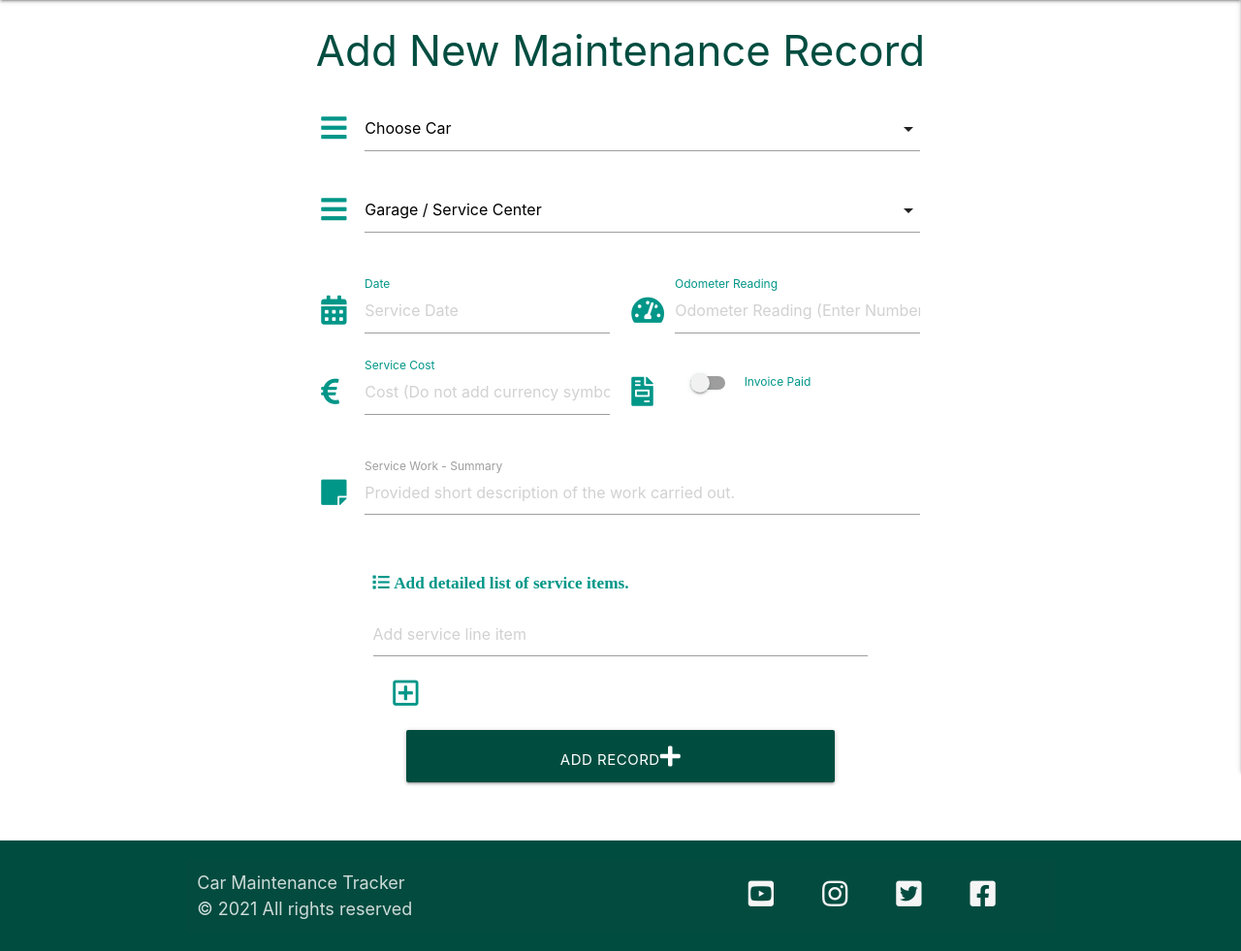
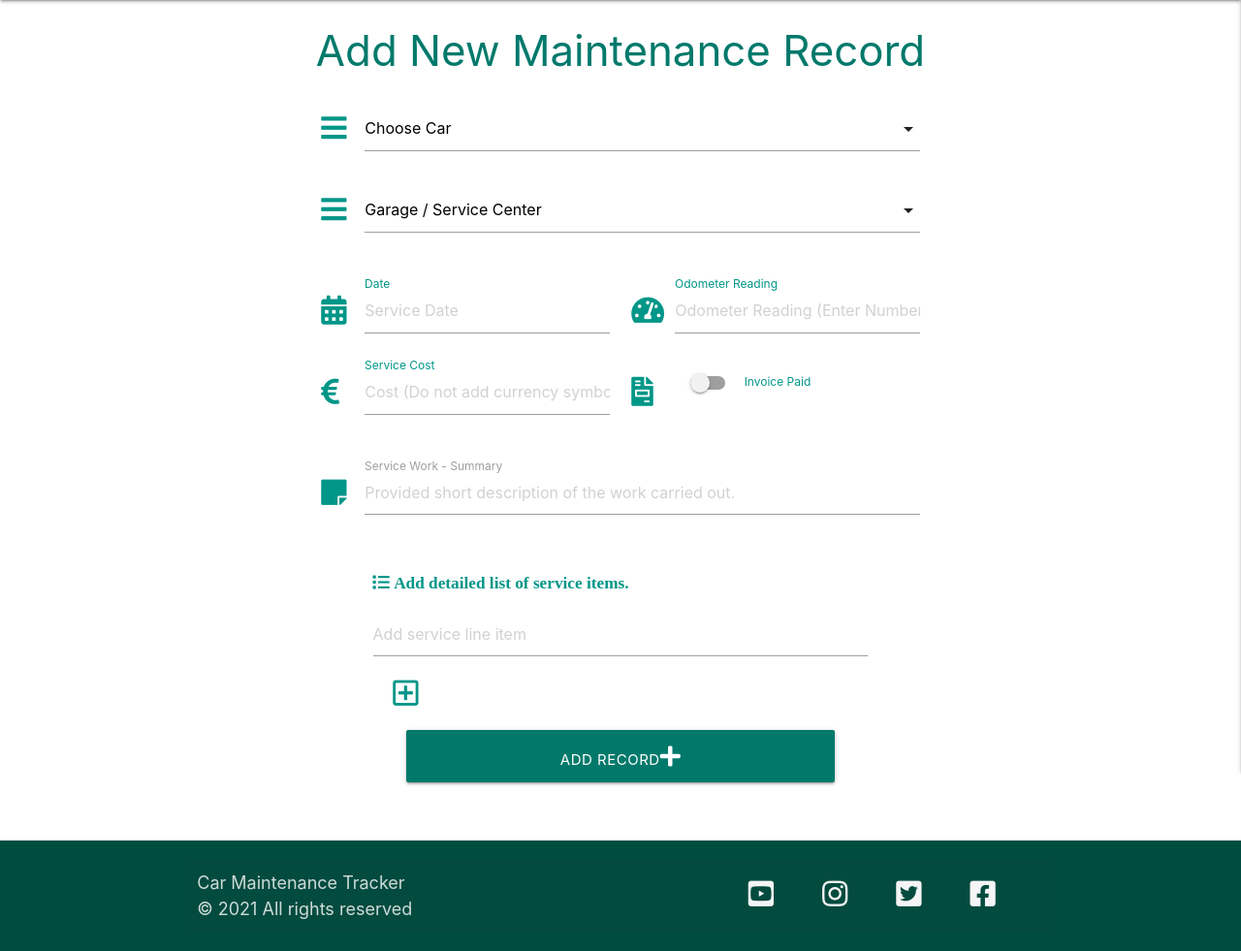
Before and after one commit to 31Amin/car_maintenance_tracker, a Flask app: page /add_record in a window 1280 px wide. Shown: the part 64-1045 px from the top of the page at 97% size. Run offline with Flask 2, Linux system fonts and the light colour scheme; the visitor is signed in with stand-in values (Sample User, id 1); data that the repository does not hold is empty; some libraries are stand-ins or nearby versions.

Commit message:
update text & background colour to teal as per site theme. Updated button colour on add record to teal Darken 2

```diff
--- a/templates/add_record.html
+++ b/templates/add_record.html
@@ -1,6 +1,6 @@
 {% extends "base.html" %}
 {% block content %}
-<h3 class="teal-text text-darken-4 center-align text-shadow">Add New Maintenance Record</h3>
+<h3 class="teal-text text-darken-2 center-align text-shadow">Add New Maintenance Record</h3>
 <div class="row">
     <form class="col s12 m6 offset-m3" method="POST" action="{{ url_for('add_record') }}">
         <div class="row">
@@ -76,7 +76,7 @@
                 </div>
             </div>
             <div class="row">
-                    <button type="submit" class="col s8 m8 offset-m2 btn-large teal darken-4">
+                    <button type="submit" class="col s8 m8 offset-m2 btn-large teal darken-2">
                         Add Record<i class="fas fa-plus"></i>
                     </button>
                 </div>
--- a/templates/base.html
+++ b/templates/base.html
@@ -68,8 +68,8 @@
                 {% if messages %}
                     {% for message in messages %}
                         <div class="row flashes">
-                            <div class="col s12 m6 offset-m3 blue darken-4">
-                                <h4 class="white-text center-align">{{ message }}</h4>
+                            <div class="col s12 m6 offset-m3">
+                                <h4 class="teal-text darken-2 center-align">{{ message }}</h4>
                             </div>
                         </div>
                     {% endfor %}
```
